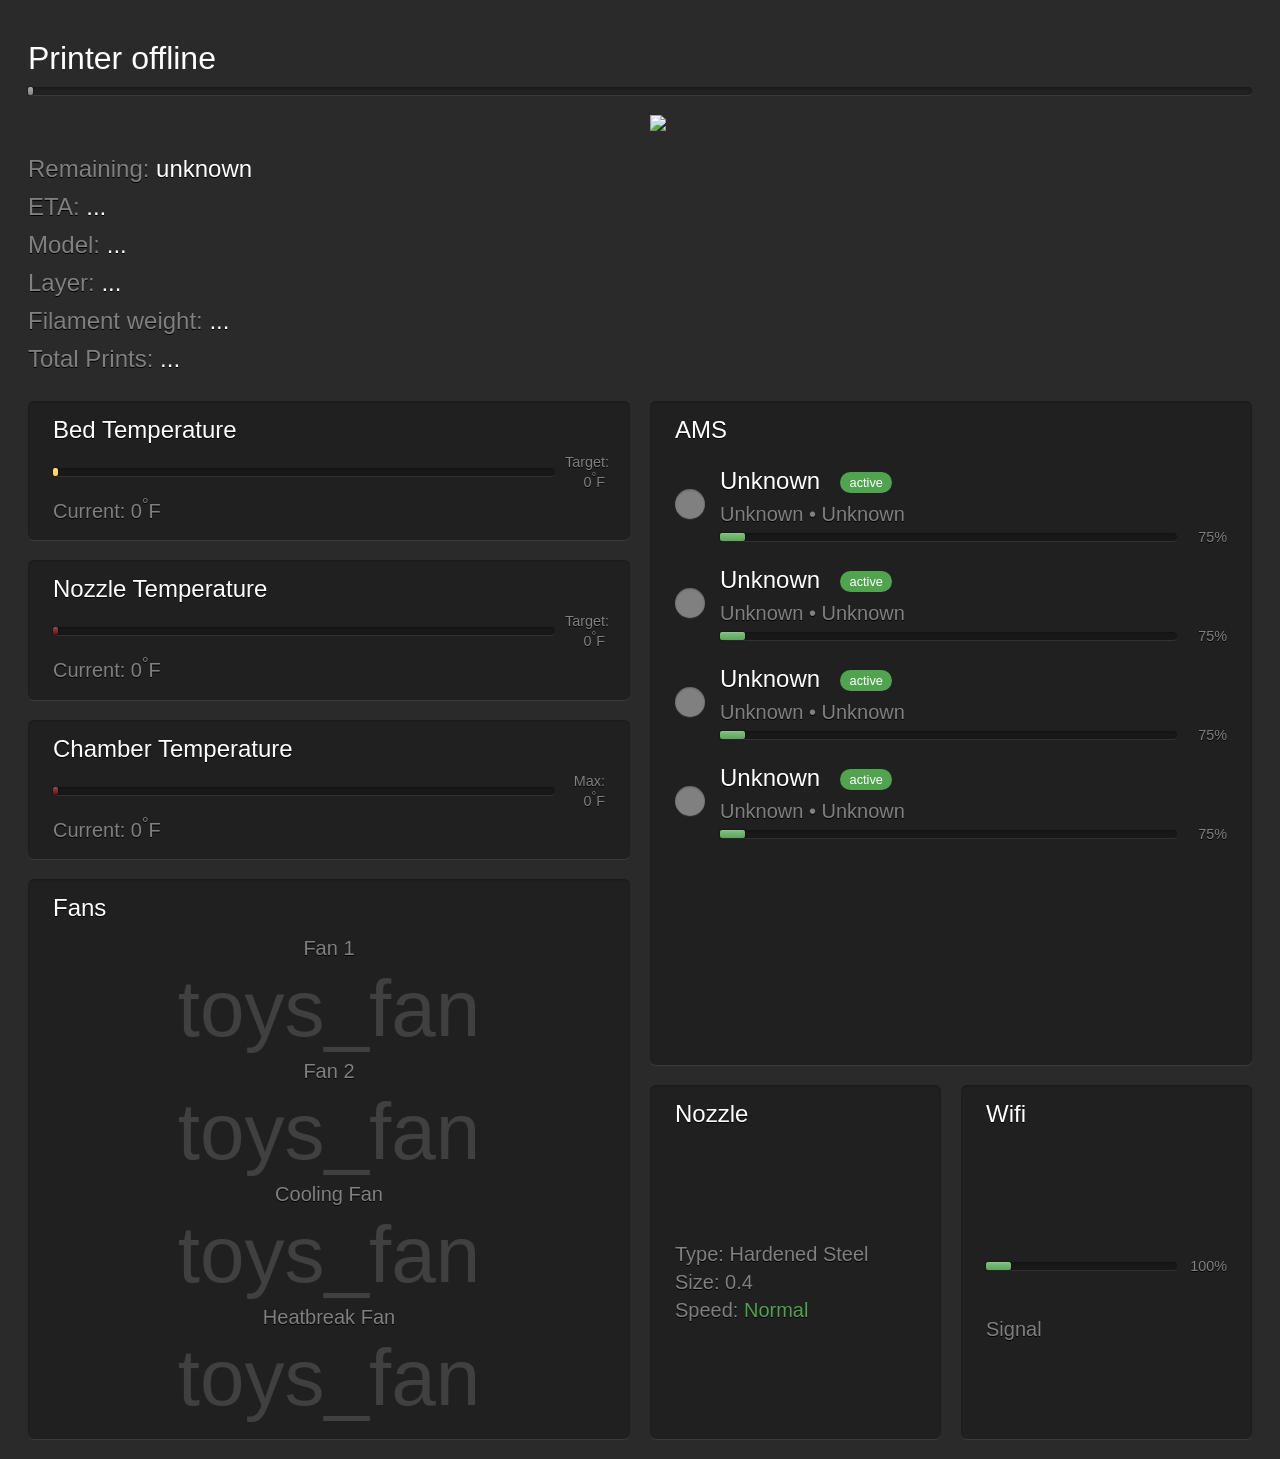
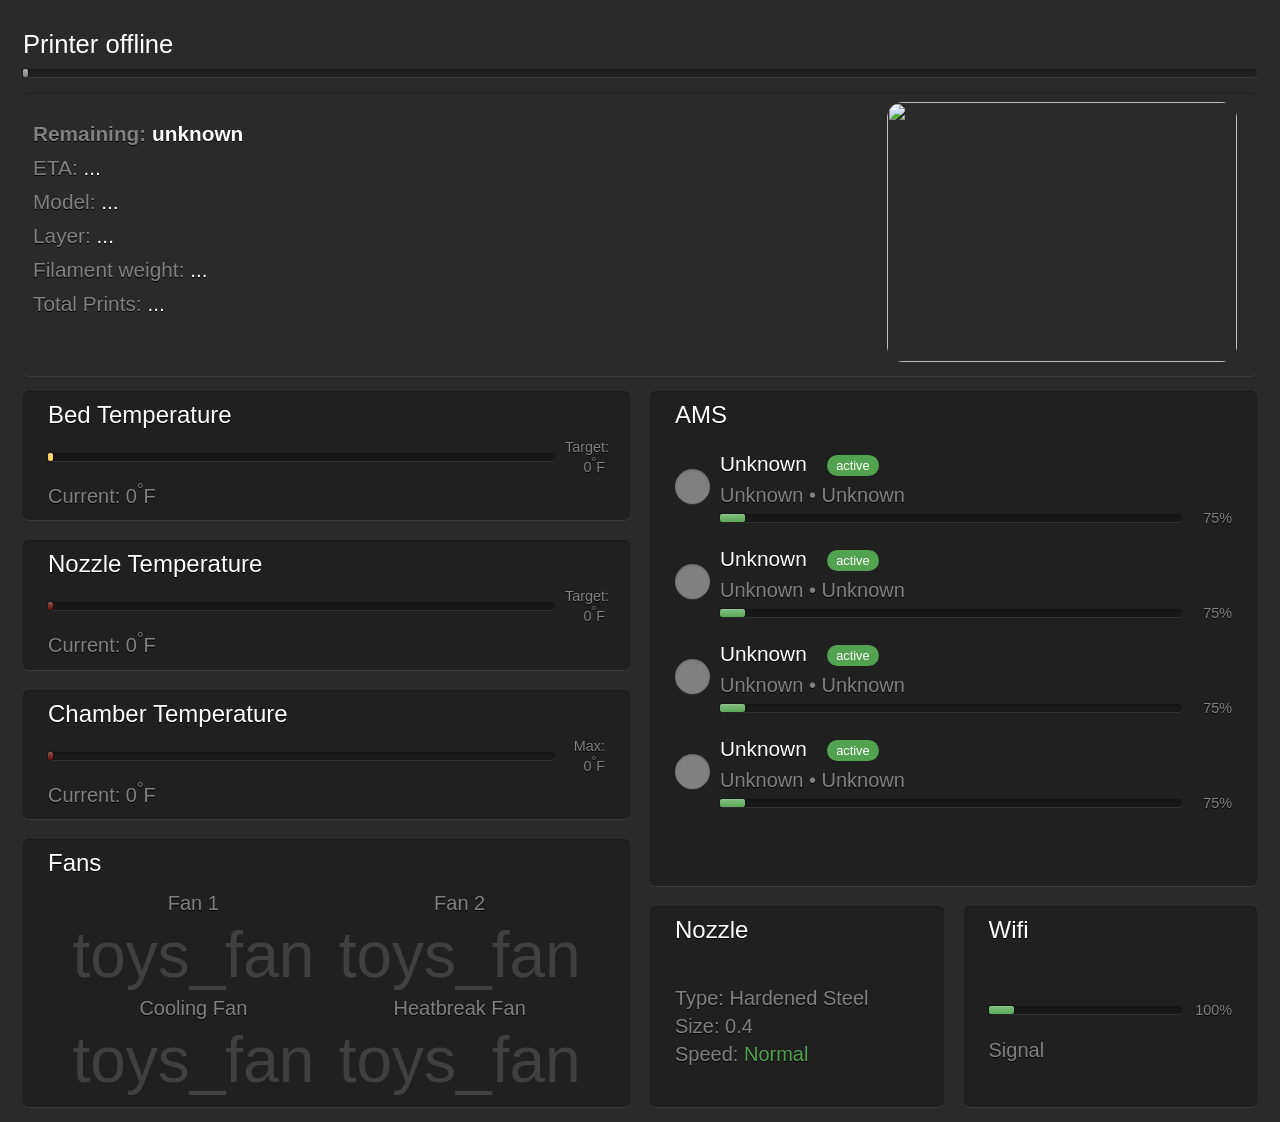

Added Bambu API login grabbing useful values

--- a/styles.css
+++ b/styles.css
@@ -6,15 +6,17 @@ body {
   color: #404040;
   background: #2a2a2a;
   font-weight:400;
+  overflow: hidden;
 }
 
 .container {
-  margin: 20px;
-  padding-top: 20px;
+  margin: 15px;
+  padding-top: 15px;
 }
 
 .printDetailsContainer {
-  margin-top: 40px;
+  margin-top: 20px;
+
 }
 
 .printDetailsContainer h3 {
@@ -26,8 +28,8 @@ body {
 }
 
 .dot {
-  height: 30px;
-  width: 30px;
+  height: 35px;
+  width: 35px;
   border-radius: 50%;
   -webkit-box-shadow: inset 0 1px 2px rgba(0, 0, 0, 0.25), 0 1px rgba(255, 255, 255, 0.08);
   box-shadow: inset 0 1px 2px rgba(0, 0, 0, 0.25), 0 1px rgba(255, 255, 255, 0.08);
@@ -62,12 +64,53 @@ body {
   border-radius: 10rem;
   padding: .24em .74em;
   font-size: .8em;
+  font-weight: 500;
   margin:5px 20px 0 20px;
 }
   
 .column {
   display: grid;
   grid-template-rows:auto;
+}
+
+.model-image {
+  justify-content: end;
+
+}
+.model-image-test {
+  background: -webkit-linear-gradient(45deg, rgba(0, 0, 0, 0.0980392) 25%, transparent 25%, transparent 75%, rgba(0, 0, 0, 0.0980392) 75%, rgba(0, 0, 0, 0.0980392) 0), -webkit-linear-gradient(45deg, rgba(0, 0, 0, 0.0980392) 25%, transparent 25%, transparent 75%, rgba(0, 0, 0, 0.0980392) 75%, rgba(0, 0, 0, 0.0980392) 0), rgb(208, 208, 208);
+  background: -moz-linear-gradient(45deg, rgba(0, 0, 0, 0.0980392) 25%, transparent 25%, transparent 75%, rgba(0, 0, 0, 0.0980392) 75%, rgba(0, 0, 0, 0.0980392) 0), -moz-linear-gradient(45deg, rgba(0, 0, 0, 0.0980392) 25%, transparent 25%, transparent 75%, rgba(0, 0, 0, 0.0980392) 75%, rgba(0, 0, 0, 0.0980392) 0), rgb(208, 208, 208);
+  background: linear-gradient(45deg, rgba(0, 0, 0, 0.0980392) 25%, transparent 25%, transparent 75%, rgba(0, 0, 0, 0.0980392) 75%, rgba(0, 0, 0, 0.0980392) 0), linear-gradient(45deg, rgba(0, 0, 0, 0.0980392) 25%, transparent 25%, transparent 75%, rgba(0, 0, 0, 0.0980392) 75%, rgba(0, 0, 0, 0.0980392) 0), rgb(208, 208, 208);
+  background-repeat: repeat, repeat;
+  background-position: 0px 0, 5px 5px;
+  -webkit-transform-origin: 0 0 0;
+  transform-origin: 0 0 0;
+  -webkit-background-origin: padding-box, padding-box;
+  background-origin: padding-box, padding-box;
+  -webkit-background-clip: border-box, border-box;
+  background-clip: border-box, border-box;
+  -webkit-background-size: 10px 10px, 10px 10px;
+  background-size: 10px 10px, 10px 10px;
+  -webkit-box-shadow: none;
+  box-shadow: 1px;
+  text-shadow: none;
+  -webkit-transition: none;
+  -moz-transition: none;
+  -o-transition: none;
+  transition: none;
+  -webkit-transform: scaleX(1) scaleY(1) scaleZ(1);
+  transform: scaleX(1) scaleY(1) scaleZ(1);
+}
+
+
+.model-image img {
+  height: 260px;
+  width: 350px;
+  margin-right:10px;
+  object-fit: cover;
+  overflow: hidden;
+  border-radius: 1rem;
+
 }
 
 .flex {
@@ -80,9 +123,16 @@ body {
 }
 
 .bedcontainer {
-    margin-top: 20px;
+    margin-top: 15px;
+
 }
 
+.light-border{
+  border-radius: 6px;
+  -webkit-box-shadow: inset 0 1px 2px rgba(0, 0, 0, 0.25), 0 1px rgba(255, 255, 255, 0.08);
+  box-shadow: inset 0 1px 2px rgba(0, 0, 0, 0.25), 0 1px rgba(255, 255, 255, 0.08);
+  padding: 10px;
+}
 
 .partTitle {
   margin-bottom:10px;
@@ -136,7 +186,7 @@ body {
 
 
 .progressTitle {
-  font-size: 1.5em;
+  font-size: 1.4em;
   color: #ffffff;
   padding-bottom: 10px;
 }
@@ -165,8 +215,13 @@ body {
 
 .printStatus {
   color: white;
-  font-size: 2em;
+  font-size: 1.6em;
   margin-bottom: 10px;
+}
+
+.printRemaining {
+  font-weight: 600 !important;
+
 }
 
 .nozzleType {
@@ -232,7 +287,7 @@ body {
 
 
 .bed-title {
-  padding: 15px 25px;
+  padding: 10px 25px;
   background: rgba(0, 0, 0, 0.25);
   border-radius: 6px;
   -webkit-box-shadow: inset 0 1px 2px rgba(0, 0, 0, 0.25), 0 1px rgba(255, 255, 255, 0.08);
@@ -245,7 +300,7 @@ body {
 }
 
 .fans .material-symbols-outlined {
-    font-size: 5em;
+    font-size: 4em;
 }
 
 .fan1 h4,
@@ -281,7 +336,7 @@ h4 {
 h3 {
   margin: 5px 0 3px 0;
   font-weight: 400;
-  font-size: 1.5em;
+  font-size: 1.3em;
 }
 
 p {
